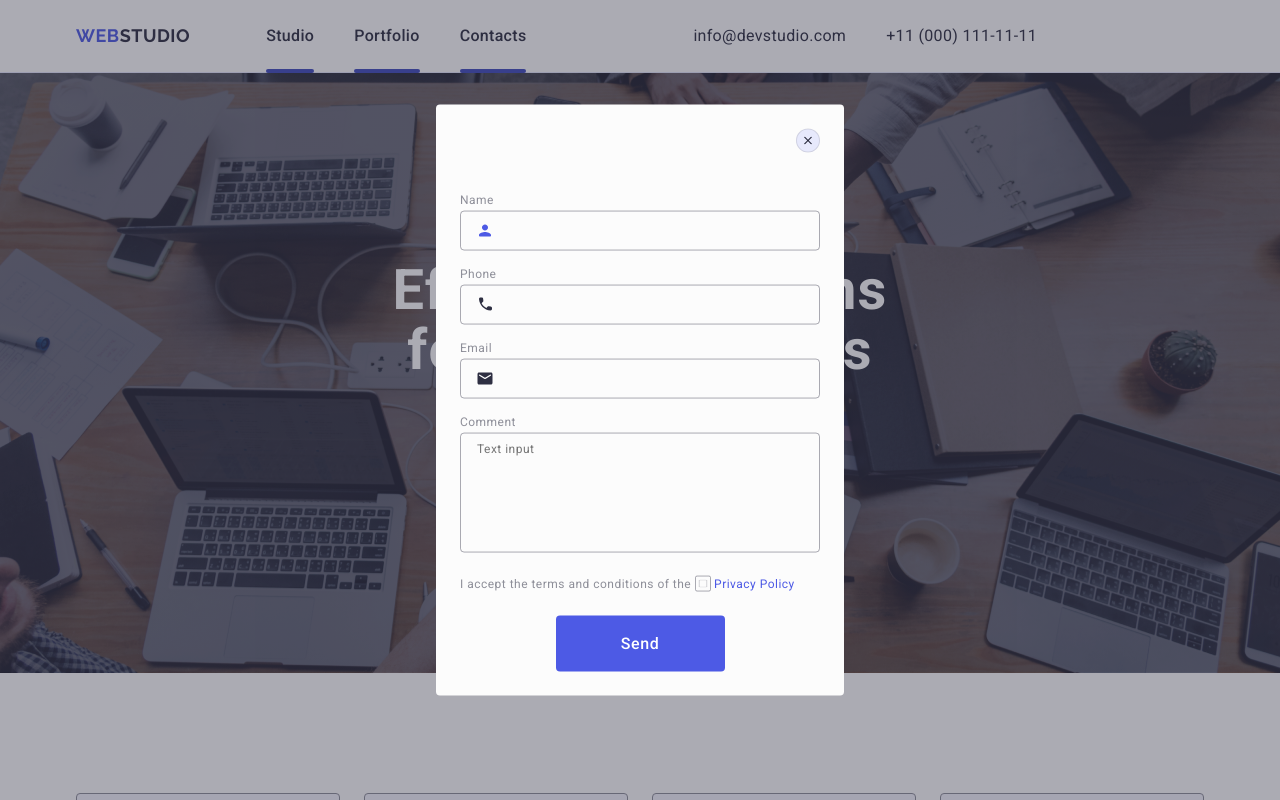
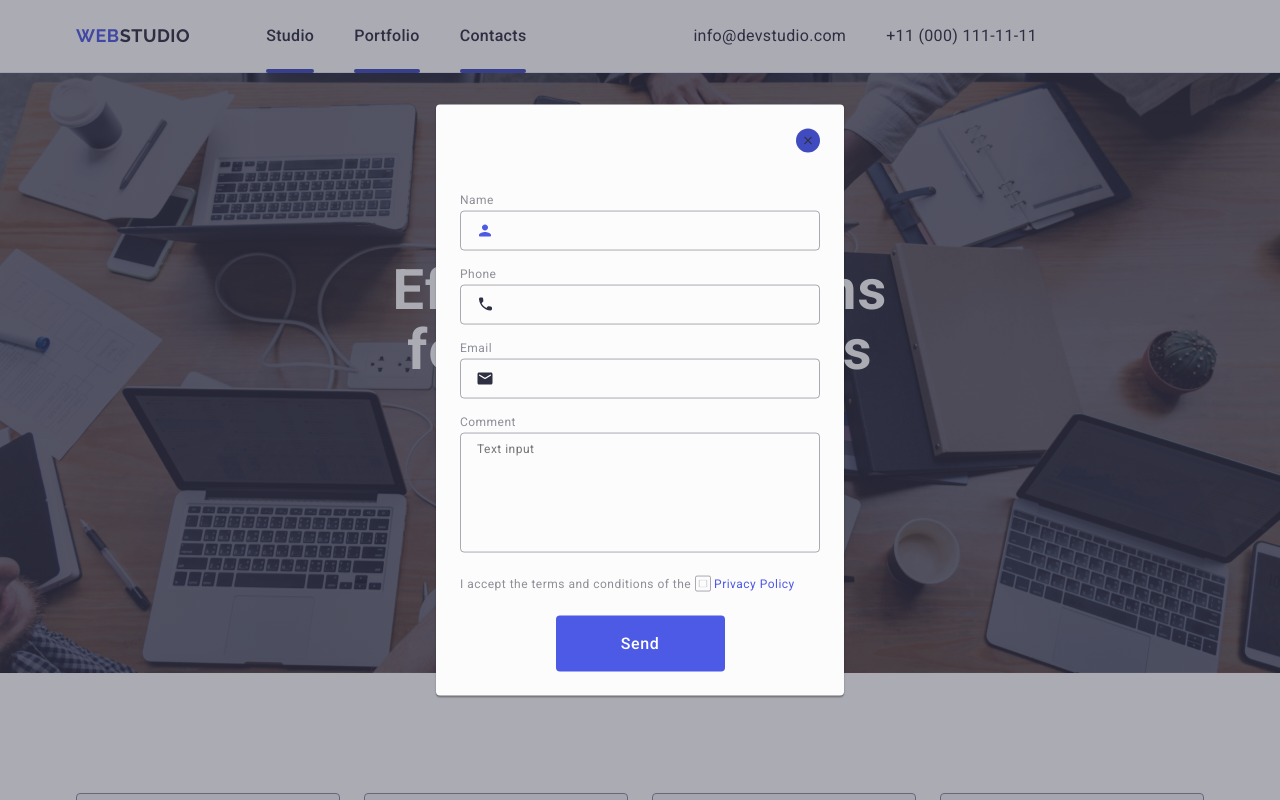
Before and after one commit to Jonkur001/goit-markup-hw-05, a plain HTML site: page index.html in a window 1280 px wide. Both pictures are taken after a click on the button 808 px from the left and 140 px from the top of the page. Shown: the top 800 px of the page. Drawn offline with nearby package versions, Linux system fonts and the light colour scheme.

Commit message:
Update styles.css

```diff
--- a/css/styles.css
+++ b/css/styles.css
@@ -508,6 +508,7 @@ h1, h2, h3, h4, h5, h6, p, div, li, ul {
 }
 
 .button_subscribe {
+  min-width: 165px;
   display: flex;
   justify-content: center;
   align-items: center;
@@ -546,6 +547,7 @@ h1, h2, h3, h4, h5, h6, p, div, li, ul {
 }
 
 .modal_window {
+  display: block;
   position: absolute;
   top: 50%;
   left: 50%;
@@ -553,7 +555,7 @@ h1, h2, h3, h4, h5, h6, p, div, li, ul {
   width: 408px;
   min-height: 548px;
   background: #fcfcfc;
-  box-shadow: зі значенням 0px 1px 1px rgba(0, 0, 0, 0.14), 0px 1px 3px rgba(0, 0, 0, 0.12), 0px 2px 1px rgba(0, 0, 0, 0.2);
+  box-shadow: 0px 1px 1px rgba(0, 0, 0, 0.14), 0px 1px 3px rgba(0, 0, 0, 0.12), 0px 2px 1px rgba(0, 0, 0, 0.2);
   border-radius: 4px;
   transition: transform 250ms cubic-bezier(0.4, 0, 0.2, 1);
   padding: 72px 24px 24px 24px;
@@ -576,15 +578,17 @@ h1, h2, h3, h4, h5, h6, p, div, li, ul {
   transition: background-color 250ms cubic-bezier(0.4, 0, 0.2, 1), border 250ms cubic-bezier(0.4, 0, 0.2, 1);
 }
 
-.modal_window_button:hover {
-  background-color: #404bbf;
-  border: none;
+.modal_window_button:focus {
   background-color: #404bbf;
   border: none;
 }
 
 .modal_window_section_svg {
   transition: fill 250ms cubic-bezier(0.4, 0, 0.2, 1);
+}
+
+.modal_window_button:focus .modal_window_section_svg {
+  fill: #ffffff;
 }
 
 .modal_window_button:hover .modal_window_section_svg {
@@ -630,7 +634,7 @@ h1, h2, h3, h4, h5, h6, p, div, li, ul {
   transition: border-color 250ms cubic-bezier(0.4, 0, 0.2, 1);
 }
 
-.modal_window_form_div_div_input:hover {
+.modal_window_form_div_div_input:focus {
   border-color: #4D5AE5;
 }
 
```
